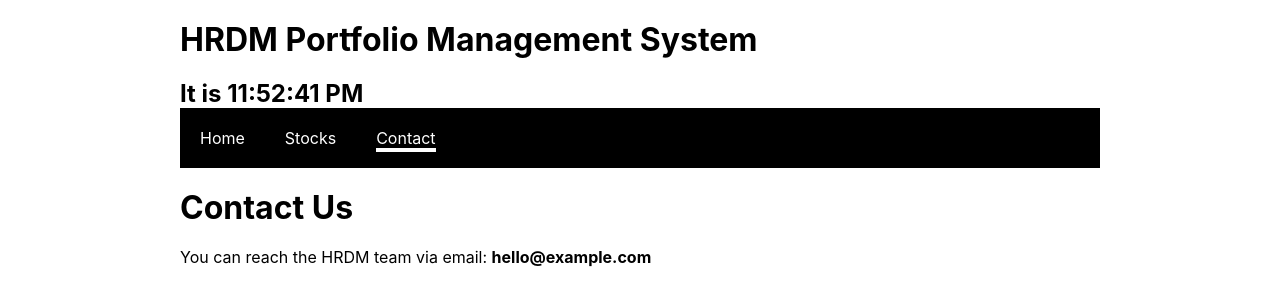
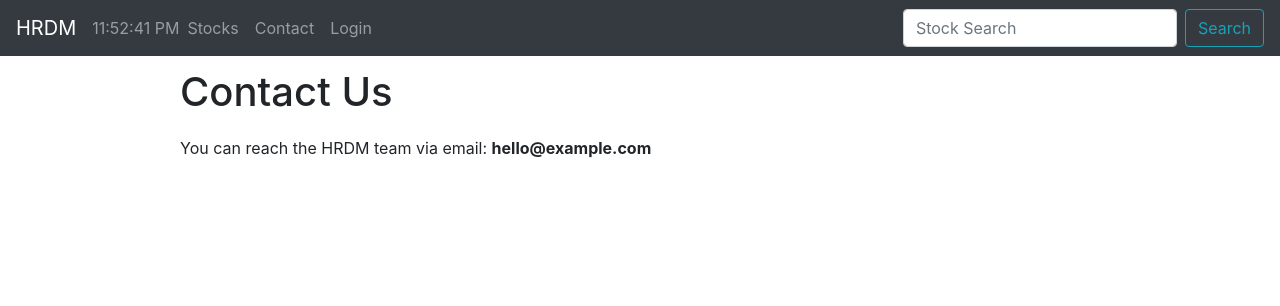
Before and after one commit to alvinwong7/portfolio-manager, a React (Create React App) app: page /contact in a window 1280 px wide. Shown: the top 306 px of the page. Built offline with nearby package versions, Linux system fonts and the light colour scheme.

Commit message:
Starting to use bootstrap and refactored a few things

```diff
--- a/package.json
+++ b/package.json
@@ -4,8 +4,11 @@
   "private": true,
   "dependencies": {
     "alphavantage": "^2.0.0",
+    "boostrap": "^2.0.0",
     "react": "^16.10.2",
+    "react-bootstrap": "^1.0.0-beta.14",
     "react-dom": "^16.10.2",
+    "react-router-bootstrap": "^0.25.0",
     "react-router-dom": "^5.1.2",
     "react-scripts": "3.2.0"
   },
--- a/public/index.html
+++ b/public/index.html
@@ -24,6 +24,12 @@
       work correctly both with client-side routing and a non-root public URL.
       Learn how to configure a non-root public URL by running `npm run build`.
     -->
+    <link
+      rel="stylesheet"
+      href="https://maxcdn.bootstrapcdn.com/bootstrap/4.3.1/css/bootstrap.min.css"
+      integrity="sha384-ggOyR0iXCbMQv3Xipma34MD+dH/1fQ784/j6cY/iJTQUOhcWr7x9JvoRxT2MZw1T"
+      crossorigin="anonymous"
+    />
     <title>HRDM</title>
   </head>
   <body>
--- a/src/App.js
+++ b/src/App.js
@@ -1,40 +1,23 @@
 import React from 'react';
 import logo from './logo.svg';
-import {Home} from "./components/home.js";
-import {Clock} from "./components/Clock.js"
-import {Stocks} from "./components/Stocks.js"
-import {Contact} from "./components/Contact.js"
-import {NewStockForm} from "./components/NewStockForm.js"
+import { Navigation } from "./components/Navigation.js"
+import { Routes } from "./components/Routes.js"
 
 import './App.css';
-import { NavLink, Switch, Route } from 'react-router-dom';
 
-const App = () => (
-  <div className='app'>
-    <h1>HRDM Portfolio Management System</h1>
-    <Clock />
-    <Navigation />
-    <Main />
-  </div>
-);
+class App extends React.Component {
+  constructor(props) {
+    super(props);
+  }
 
-const Navigation = () => (
-  <nav>
-    <ul>
-      <li><NavLink exact activeClassName="current" to='/'>Home</NavLink></li>
-      <li><NavLink exact activeClassName="current" to='/stocks'>Stocks</NavLink></li>
-      <li><NavLink exact activeClassName="current" to='/contact'>Contact</NavLink></li>
-    </ul>
-  </nav>
-);
-
- const Main = () => (
-   <Switch>
-     <Route exact path='/' component={Home}></Route>
-     <Route exact path='/stocks' component={Stocks}></Route>
-     <Route exact path='/stocks/NewStockForm'> <NewStockForm /> </Route>
-     <Route exact path='/contact' component={Contact}></Route>
-   </Switch>
- );
+  render() {
+    return (
+      <div className='app'>
+        <Navigation />
+        <Routes />
+      </div>
+    );
+  }
+}
 
 export default App;
--- a/src/components/Clock.js
+++ b/src/components/Clock.js
@@ -26,7 +26,7 @@ class Clock extends React.Component {
   render() {
     return (
       <div>
-        <h2>It is {this.state.date.toLocaleTimeString()}</h2>
+        {this.state.date.toLocaleTimeString()}
       </div>
     );
   }
--- a/src/components/Contact.js
+++ b/src/components/Contact.js
@@ -1,10 +1,14 @@
 import React from 'react';
 
-const Contact = () => (
-  <div className='contact'>
-    <h1>Contact Us</h1>
-    <p>You can reach the HRDM team via email: <strong>hello@example.com</strong></p>
-  </div>
-);
+class Contact extends React.Component {
+  render() {
+    return (
+      <div className='contact'>
+        <h1>Contact Us</h1>
+        <p>You can reach the HRDM team via email: <strong>hello@example.com</strong></p>
+      </div>
+    );
+  }
+}
 
 export { Contact };
--- /dev/null
+++ b/src/components/Navigation.js
@@ -0,0 +1,37 @@
+import React from 'react'
+import { Clock } from './Clock'
+
+import { Link } from 'react-router-dom'
+import { Navbar, Nav, Form, FormControl, Button, NavItem } from "react-bootstrap"
+
+class Navigation extends React.Component {
+    render() {
+        return(
+        <div>
+            <Navbar bg="dark" variant="dark" fixed="top">
+            <Navbar.Brand as={Link} to="/">HRDM</Navbar.Brand>
+            <Navbar.Collapse>
+                <Nav className="mr-auto">
+                <Navbar.Text><Clock /></Navbar.Text>
+                <NavItem eventkey={1} href="/stocks">
+                    <Nav.Link as={Link} to="/stocks">Stocks</Nav.Link>
+                </NavItem>
+                <NavItem eventkey={1} href="/contact">
+                    <Nav.Link as={Link} to="/contact">Contact</Nav.Link>
+                </NavItem>
+                <Nav.Link to="/login">Login</Nav.Link>
+                </Nav>
+                <Form inline>
+                <FormControl type="text" placeholder="Stock Search" className="mr-sm-2" />
+                <Button variant="outline-info">Search</Button>
+                </Form>
+            </Navbar.Collapse>
+            </Navbar>
+            <br />
+            <br />
+        </div>
+        );
+    }
+}
+
+export { Navigation };
--- /dev/null
+++ b/src/components/Routes.js
@@ -0,0 +1,22 @@
+import React from 'react'
+import { Home } from './Home'
+import { Stocks } from './Stocks'
+import { Contact } from './Contact'
+import { NewStockForm } from './NewStockForm'
+
+import { Switch, Route } from 'react-router-dom'
+
+class Routes extends React.Component {
+  render() {
+    return (
+      <Switch>
+        <Route exact path="/" component={Home}/>
+        <Route path="/stocks" component={Stocks}/>
+        <Route path="/stocks/NewStockForm"> <NewStockForm /> </Route>
+        <Route path="/contact" component={Contact}/>
+      </Switch>
+    );
+  }
+}
+
+export { Routes };
```
Also changed, not shown: src/components/Stocks.js (+8 -3 lines), src/components/home.js (+5 -2 lines), 1 other file (tests, documents, lock files or other folders).
